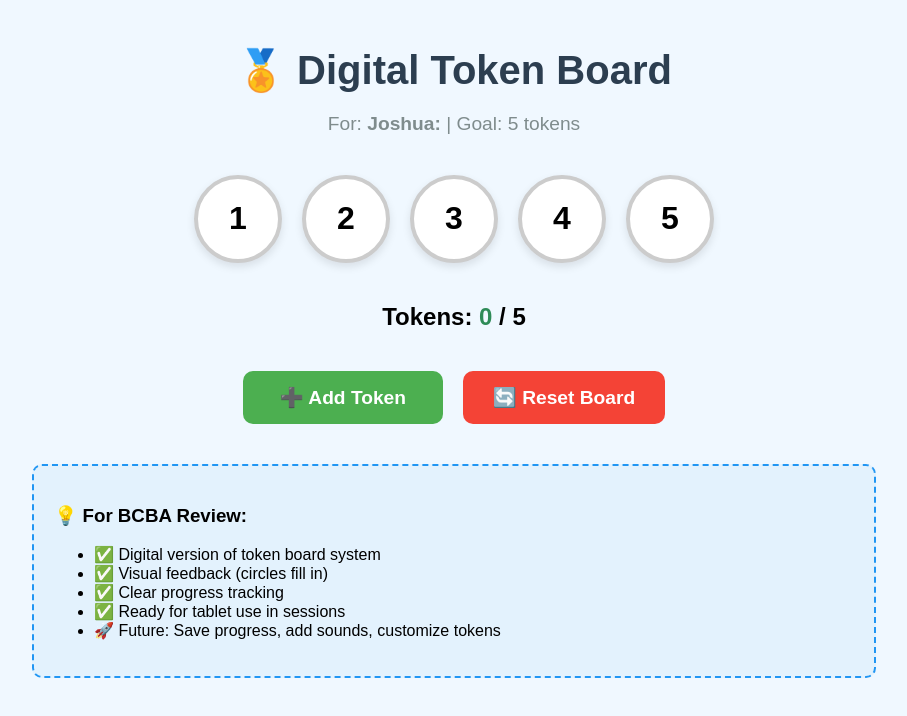
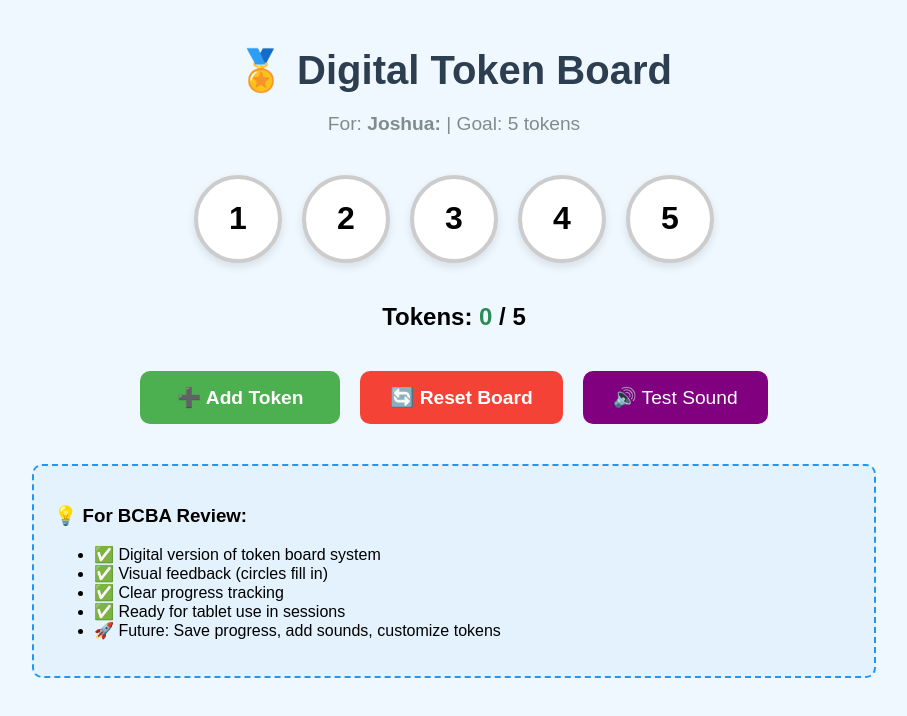
Before and after one commit to Megahedron1501/Cognition-ci-cd, a React (Create React App) app: page / in a window 1280 px wide. Shown: the top 716 px of the page, without its empty margins (186-1093 px from the left). Built offline with nearby package versions, Linux system fonts and the light colour scheme.

Commit message:
feature: add coin sound effects to token board

```diff
--- a/src/App.tsx
+++ b/src/App.tsx
@@ -1,4 +1,4 @@
-// App.tsx - VISUAL TOKEN BOARD
+// App.tsx - VISUAL TOKEN BOARD WITH SOUND
 import React, { useState } from 'react';
 import './App.css';
 
@@ -9,9 +9,20 @@ function App() {
   const addToken = () => {
     if (tokens < totalTokens) {
       setTokens(tokens + 1);
+
+      // SIMPLE SOUND PLAYER
+      try {
+        const sound = new Audio('/sounds/coin.mp3');
+        sound.volume = 0.5; // 50% volume
+        sound.play();
+        console.log("🎵 Playing coin sound!");
+      } catch (error) {
+        console.log("Couldn't play sound:", error);
+      }
     }
   };
 
+  // KEEP THIS FUNCTION - it resets tokens to zero
   const resetTokens = () => {
     setTokens(0);
   };
@@ -62,6 +73,7 @@ function App() {
           {tokens >= totalTokens ? '✅ All Tokens Earned!' : '➕ Add Token'}
         </button>
 
+        {/* This button uses resetTokens function */}
         <button
           onClick={resetTokens}
           style={{
@@ -70,6 +82,25 @@ function App() {
           }}
         >
           🔄 Reset Board
+        </button>
+
+        {/* TEMPORARY TEST BUTTON - Remove this after testing */}
+        <button
+          onClick={() => {
+            console.log("🔊 Testing sound directly...");
+            new Audio('/sounds/coin.mp3').play();
+          }}
+          style={{
+            backgroundColor: 'purple',
+            color: 'white',
+            padding: '15px 30px',
+            fontSize: '1.2rem',
+            border: 'none',
+            borderRadius: '10px',
+            cursor: 'pointer'
+          }}
+        >
+          🔊 Test Sound
         </button>
       </div>
 
@@ -101,7 +132,7 @@ function App() {
   );
 }
 
-// CSS Styles (all in one file)
+// CSS Styles (all in one file) - KEEP ALL YOUR ORIGINAL STYLES
 const styles = {
   container: {
     minHeight: '100vh',
```
Also changed, not shown: 2 other files (tests, documents, lock files or other folders).
